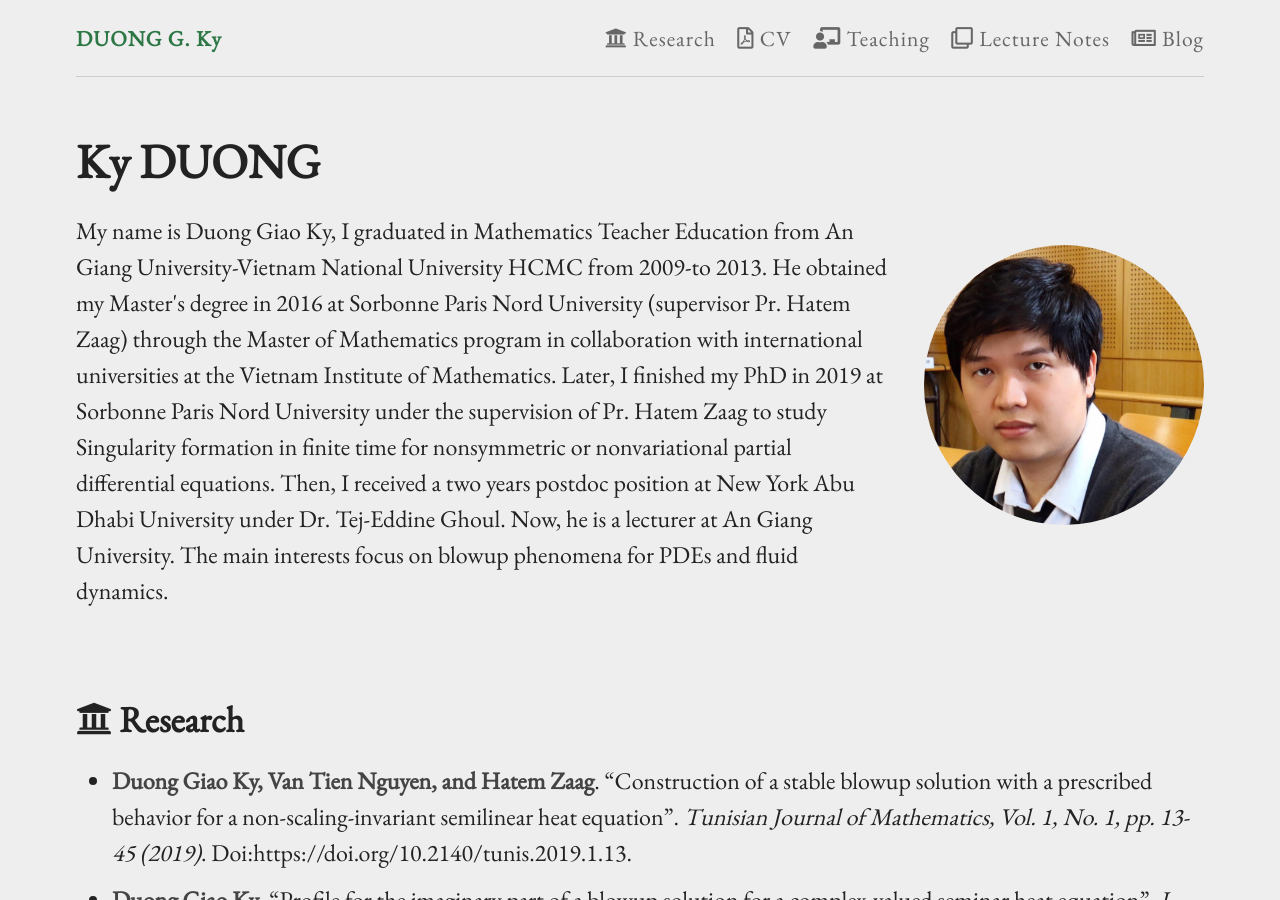
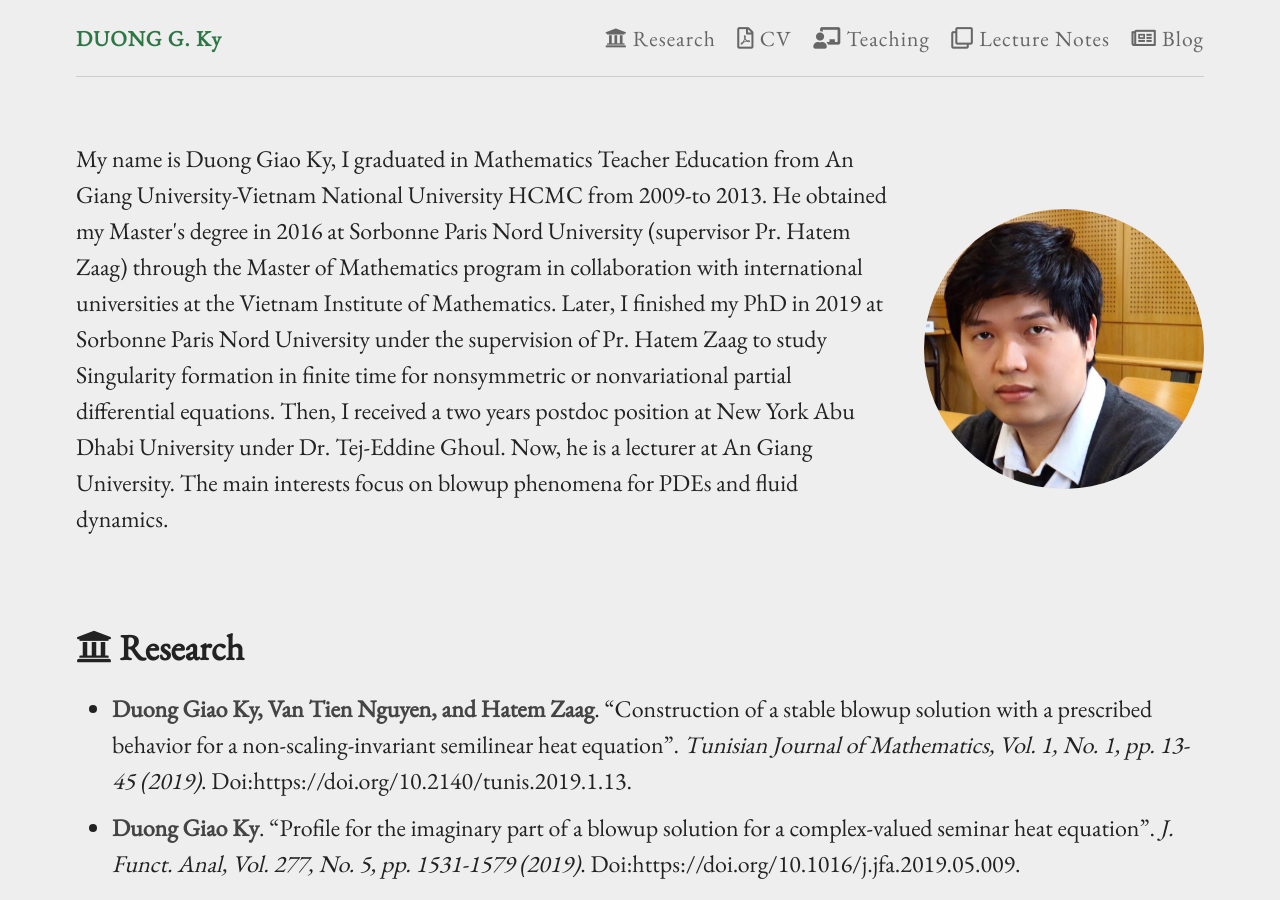
Before and after one commit to duonggiaoky/duonggiaoky.github.io, a Jekyll site: the page built from index.md, in a window 1280 px wide and 900 px high. Built offline with Jekyll 4.4.1, drawn with Linux system fonts in a browser that asks for light colours.

Commit message:
Update index.md
update

```diff
--- a/index.md
+++ b/index.md
@@ -6,7 +6,7 @@ permalink: /
 
 <div class="about">
   <div class="info">
-    <h1>{{ site.author.name }}</h1>
+    <h1>{{ Dương Giao Kỵ  }}</h1>
     <p>
 
  My name is  Duong Giao Ky, I graduated in Mathematics Teacher Education from An Giang University-Vietnam National University HCMC from 2009-to 2013. He obtained my Master's degree in 2016 at Sorbonne Paris Nord University (supervisor Pr. Hatem Zaag) through the Master of Mathematics program in collaboration with international universities at the Vietnam Institute of Mathematics. Later, I finished my PhD in 2019 at Sorbonne Paris Nord University under the  supervision of  Pr. Hatem Zaag to study Singularity formation in finite time for nonsymmetric or nonvariational partial differential equations. Then, I received a two years postdoc position  at New York Abu Dhabi University under Dr. Tej-Eddine Ghoul. Now, he is a lecturer at  An Giang University. The main interests focus on blowup phenomena for PDEs  and fluid dynamics.
```
